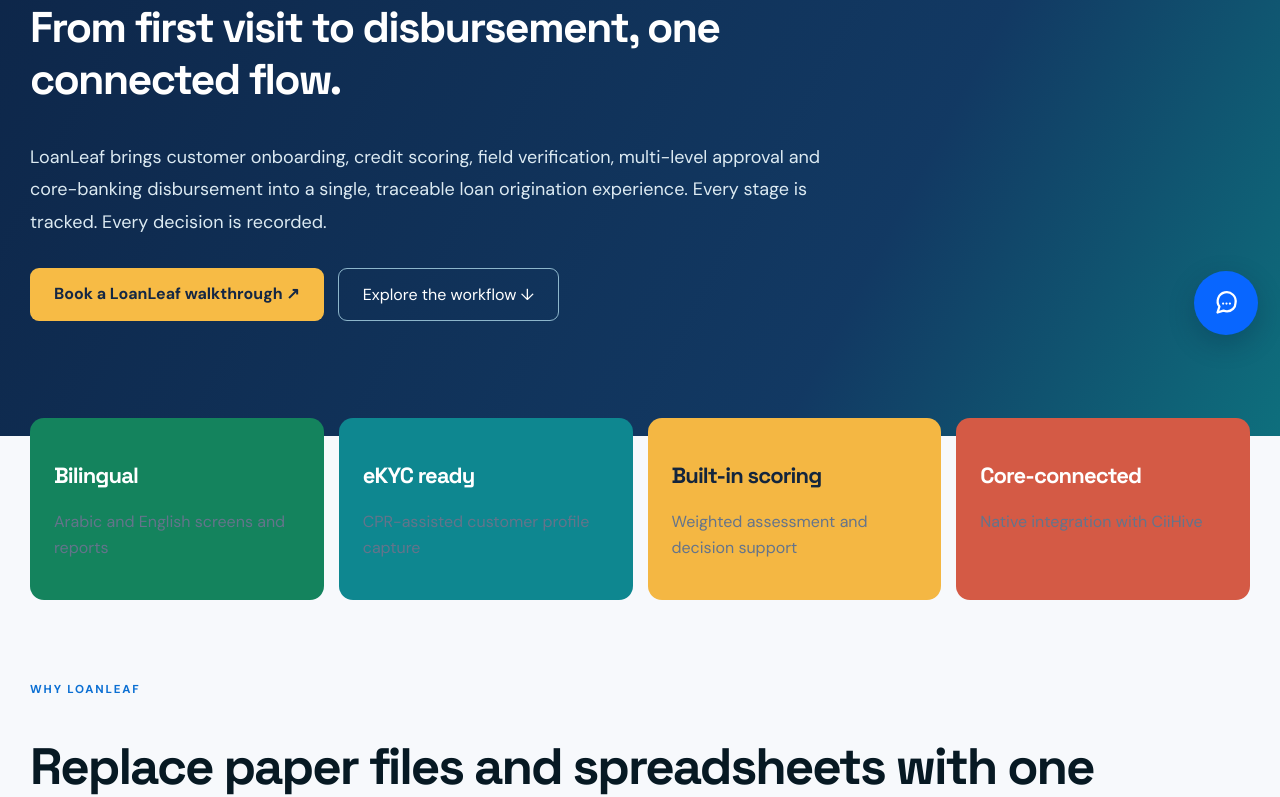
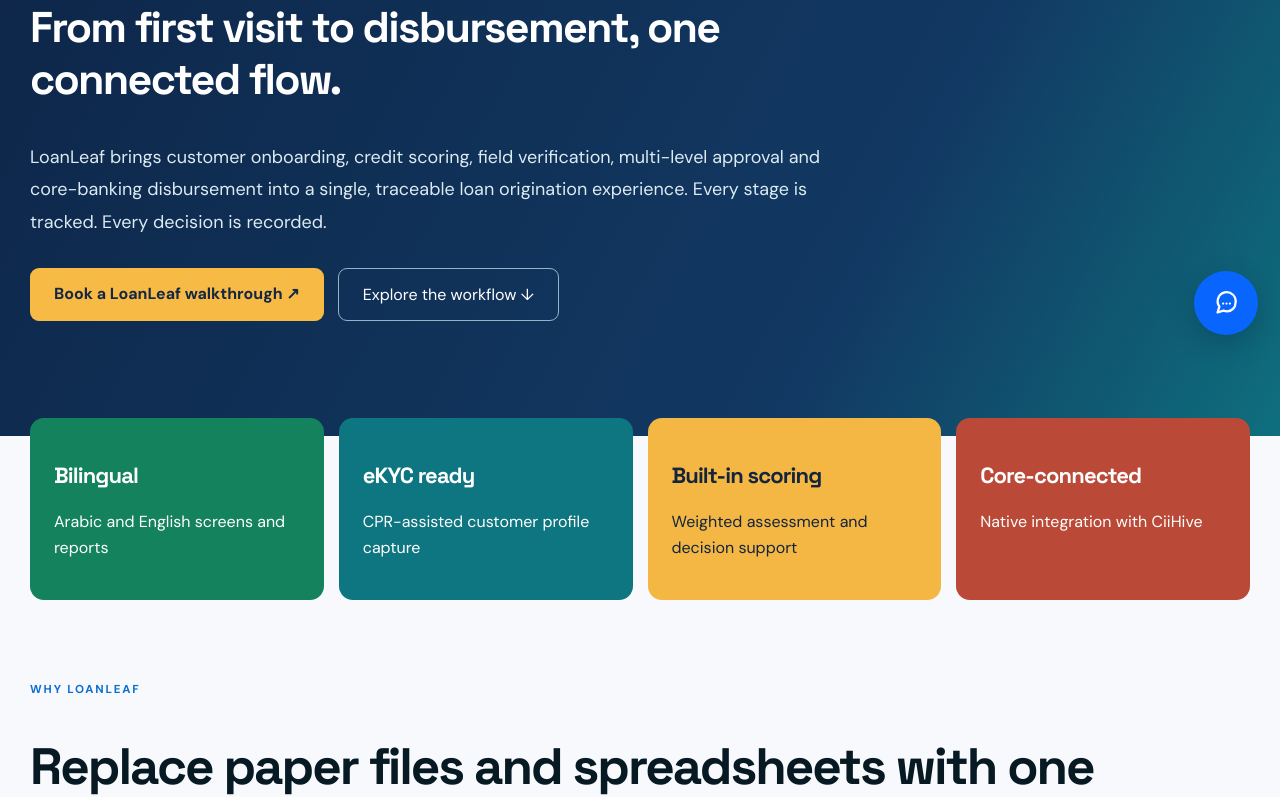
Before and after one commit to ali-mfsys/mfsys-website, a Next.js app: page /products/loanleaf in a window 1280 px wide. Shown: the part 443-1240 px from the top of the page. Built offline with nearby package versions, Linux system fonts and the light colour scheme.

Commit message:
Improve contrast on LoanLeaf feature cards

```diff
--- a/app/products/loanleaf/page.tsx
+++ b/app/products/loanleaf/page.tsx
@@ -19,7 +19,7 @@ const controls=[["AML screening","Compliance review includes match checks, risk
 const loanTypes=[["New","Originate a first loan with the complete assessment and approval workflow."],["Repeat","Handle a subsequent loan after the previous facility is closed, including relevant penalty treatment."],["Top-up","Settle the outstanding active balance first, then disburse the net amount subject to policy."]];
 export default function Page(){return <main id="main">
 <section style={{background:"linear-gradient(118deg,#0d2446,#123963 70%,#0e6f7d)",color:"#fff",padding:"clamp(72px,9vw,125px) 0"}}><div className="container"><div style={{letterSpacing:2,fontWeight:800,fontSize:12,color:"#7ce3bb"}}>MFSYS / DIGITAL FINANCE / LOAN ORIGINATION</div><h1 style={{fontSize:"clamp(62px,9vw,106px)",letterSpacing:-3,lineHeight:1.05,margin:"20px 0"}}>Loan<span style={{color:"#72d4b2"}}>Leaf</span></h1><h2 style={{fontSize:"clamp(25px,3.5vw,43px)",maxWidth:850,color:"#fff",lineHeight:1.2}}>From first visit to disbursement, one connected flow.</h2><p style={{fontSize:18,lineHeight:1.8,maxWidth:800,color:"#dceaf2"}}>LoanLeaf brings customer onboarding, credit scoring, field verification, multi-level approval and core-banking disbursement into a single, traceable loan origination experience. Every stage is tracked. Every decision is recorded.</p><div style={{display:"flex",gap:14,flexWrap:"wrap",marginTop:30}}><Link href="/contact" style={{background:"#f7bb45",padding:"15px 24px",borderRadius:9,color:"#142744",fontWeight:800}}>Book a LoanLeaf walkthrough ↗</Link><Link href="#loanleaf-workflow" style={{border:"1px solid #8db6cb",color:"#fff",padding:"15px 24px",borderRadius:9}}>Explore the workflow ↓</Link></div></div></section>
-<section className="container" style={{display:"grid",gridTemplateColumns:"repeat(auto-fit,minmax(210px,1fr))",gap:15,marginTop:-18,position:"relative"}}>{[["Bilingual","Arabic and English screens and reports"],["eKYC ready","CPR-assisted customer profile capture"],["Built-in scoring","Weighted assessment and decision support"],["Core-connected","Native integration with CiiHive"]].map(([h,d],i)=><article key={h} style={{background:["#14835d","#0e8790","#f4b743","#d45a45"][i],color:i===2?"#13253d":"#fff",borderRadius:14,padding:24}}><h3 style={{fontSize:22}}>{h}</h3><p style={{lineHeight:1.6}}>{d}</p></article>)}</section>
+<section className="container" style={{display:"grid",gridTemplateColumns:"repeat(auto-fit,minmax(210px,1fr))",gap:15,marginTop:-18,position:"relative"}}>{[["Bilingual","Arabic and English screens and reports"],["eKYC ready","CPR-assisted customer profile capture"],["Built-in scoring","Weighted assessment and decision support"],["Core-connected","Native integration with CiiHive"]].map(([h,d],i)=><article key={h} style={{background:["#14835d","#0e7680","#f4b743","#ba4937"][i],color:i===2?"#13253d":"#fff",borderRadius:14,padding:24}}><h3 style={{fontSize:22}}>{h}</h3><p style={{color:"inherit",lineHeight:1.6}}>{d}</p></article>)}</section>
 <section className="container section"><div className="eyebrow">WHY LOANLEAF</div><h2>Replace paper files and spreadsheets with one lending workflow.</h2><p style={{maxWidth:850}}>Loan officers, compliance teams, inspectors, credit managers, executives and finance work on the same application—each with the information and permissions their role requires. Required checks and approval gates keep the process controlled.</p><div style={{display:"grid",gridTemplateColumns:"repeat(auto-fit,minmax(270px,1fr))",gap:16,marginTop:30}}>{features.map(([h,d],i)=><article key={h} style={{padding:25,borderRadius:15,background:["#eaf6ef","#e9f4f7","#fff5e1","#fff0eb","#f0ecfa","#edf2f9"][i]}}><span style={{fontWeight:800,color:"#0a6770"}}>0{i+1}</span><h3 style={{margin:"12px 0"}}>{h}</h3><p style={{lineHeight:1.7}}>{d}</p></article>)}</div></section>
 <section id="loanleaf-workflow" style={{background:"#f0f5f9",padding:"80px 0"}}><div className="container"><div className="eyebrow">THE LOAN LIFECYCLE</div><h2>Four phases. The right person at every step.</h2><p style={{maxWidth:800}}>Applications move forward only after required steps are completed. Reviewers can return a case for correction and resume assessment once the information is updated.</p><div style={{display:"grid",gap:18,marginTop:30}}>{phases.map((p,i)=><article key={p.n} style={{display:"grid",gridTemplateColumns:"minmax(140px,220px) 1fr",gap:16,background:"#fff",borderRadius:15,overflow:"hidden",border:"1px solid #d9e5ed"}}><div style={{background:["#137d59","#0b7d8b","#f1b33e","#c94e3c"][i],padding:22,color:i===2?"#17233d":"#fff"}}><small>PHASE {p.n}</small><h3 style={{fontSize:23,margin:"10px 0"}}>{p.title}</h3><small>{p.owner}</small></div><div style={{padding:22}}><p style={{lineHeight:1.7,marginTop:0}}>{p.detail}</p><div style={{display:"flex",flexWrap:"wrap",gap:8}}>{p.steps.map(s=><span key={s} style={{padding:"7px 11px",border:"1px solid #cddde5",borderRadius:7,fontSize:13}}>{s}</span>)}</div></div></article>)}</div></div></section>
 <section className="container section"><div className="eyebrow">LENDING PRODUCTS</div><h2>New, repeat and top-up loans in one workflow.</h2><div style={{display:"grid",gridTemplateColumns:"repeat(auto-fit,minmax(230px,1fr))",gap:18,marginTop:24}}>{loanTypes.map(([h,d])=><article key={h} style={{border:"1px solid #d9e5ed",padding:25,borderRadius:14}}><h3>{h}</h3><p style={{lineHeight:1.7}}>{d}</p></article>)}</div></section>
```
